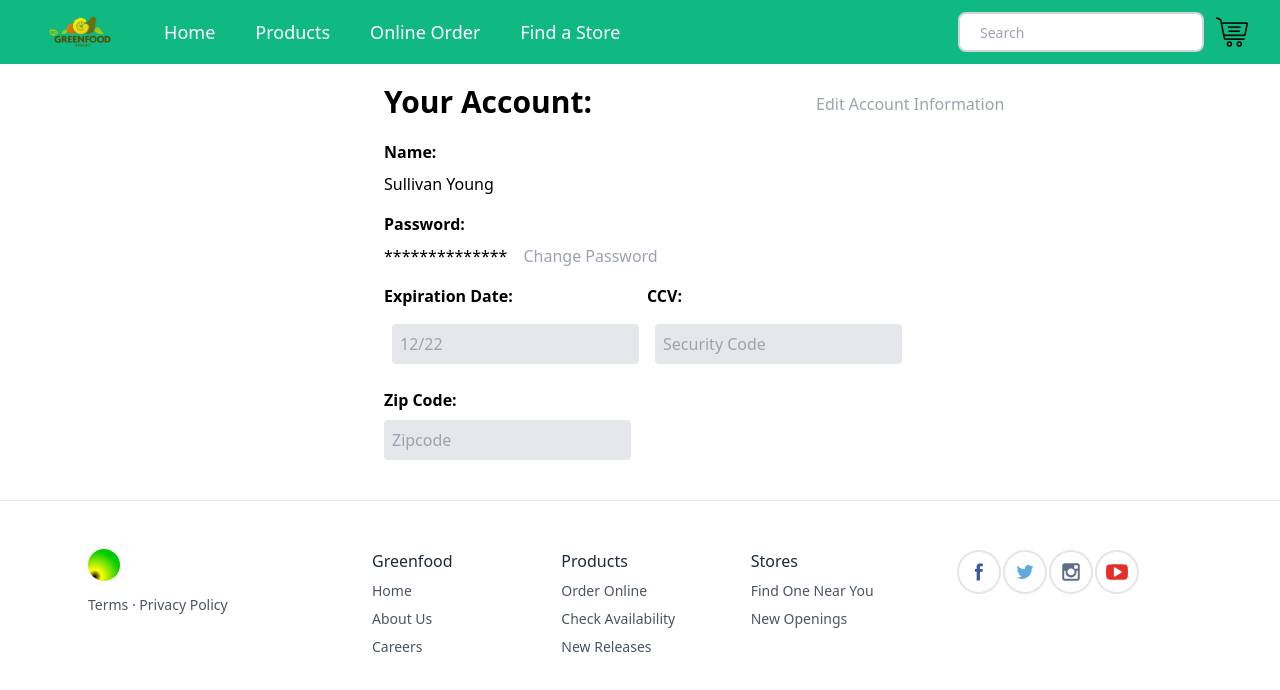
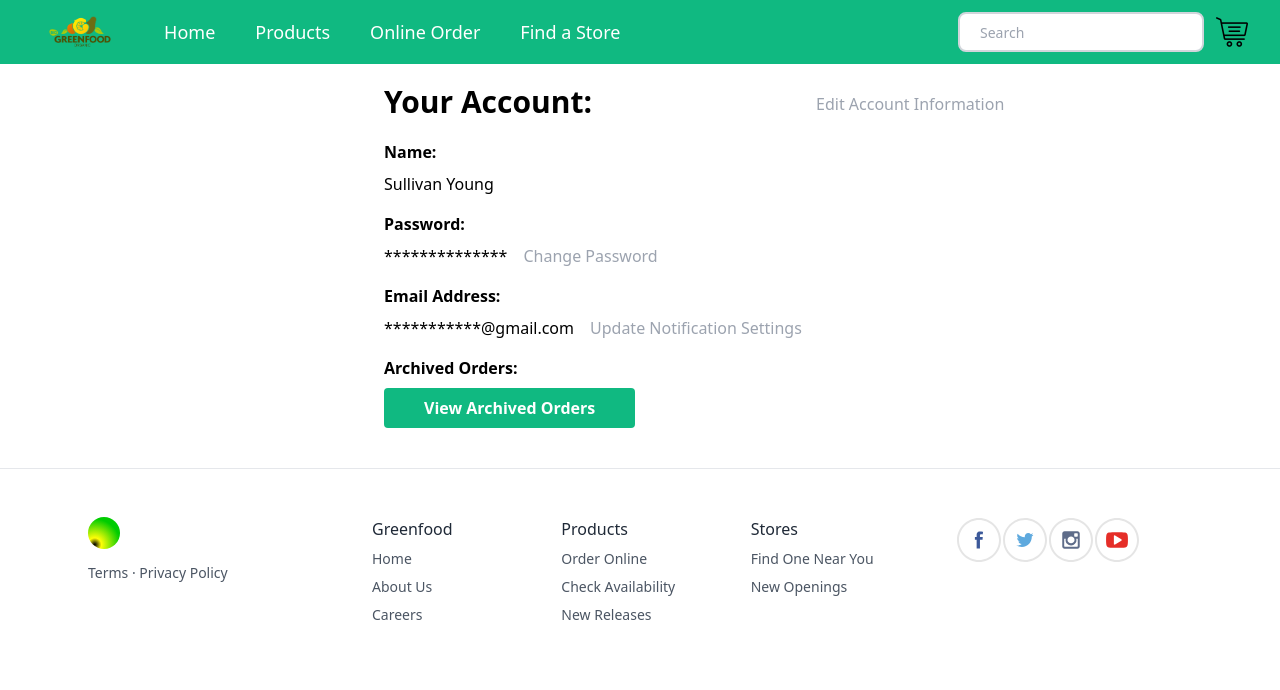
Before and after one commit to sullivanyoung/info630project, a React (Create React App) app: page /account in a window 1280 px wide. Shown: the top 690 px of the page. Built offline with nearby package versions, Linux system fonts and the light colour scheme.

Commit message:
pushing updates

```diff
--- a/src/pages/account.jsx
+++ b/src/pages/account.jsx
@@ -24,38 +24,22 @@ export const Account = () => {
 						</button>
 					</div>
 				</div>
-				<div className="flex my-2">
-					<div className="">
-						<h1 className="pr-4 py-2 font-bold">Expiration Date:</h1>
-
-						<input
-							type="text"
-							id="expDate"
-							name="exp date"
-							placeholder="12/22"
-							className="bg-gray-200 rounded p-2 m-2"
-						/>
-					</div>
-					<div>
-						<h1 className="pr-4 py-2 font-bold">CCV:</h1>
-						<input
-							type="text"
-							id="securityCode"
-							name="secCode"
-							placeholder="Security Code"
-							className="bg-gray-200 rounded p-2 m-2"
-						/>
+				<div className="justify-center my-2">
+					<h1 className="pr-4 py-2 font-bold">Email Address:</h1>
+					<div className="flex">
+						<h2>***********@gmail.com</h2>
+						<button className="text-gray-400 block pl-4 hover:text-blue-600">
+							Update Notification Settings
+						</button>
 					</div>
 				</div>
-				<div className="justify-center my-2 mb-10">
-					<h1 className="pr-4 py-2 font-bold">Zip Code:</h1>
-					<input
-						type="text"
-						id="zip"
-						name="zip"
-						placeholder="Zipcode"
-						className="bg-gray-200 rounded p-2"
-					/>
+				<div className="justify-center my-2">
+					<h1 className="pr-4 py-2 font-bold">Archived Orders:</h1>
+					<div className="flex">
+						<button className="bg-green-500 hover:bg-green-800 text-white font-bold py-2 px-10 rounded text-center focus:outline-none">
+							View Archived Orders
+						</button>
+					</div>
 				</div>
 			</div>
 		</>
```
